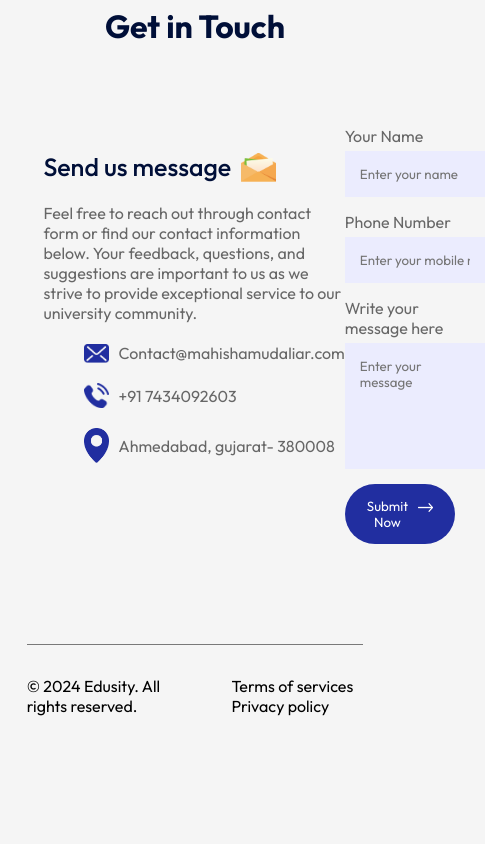
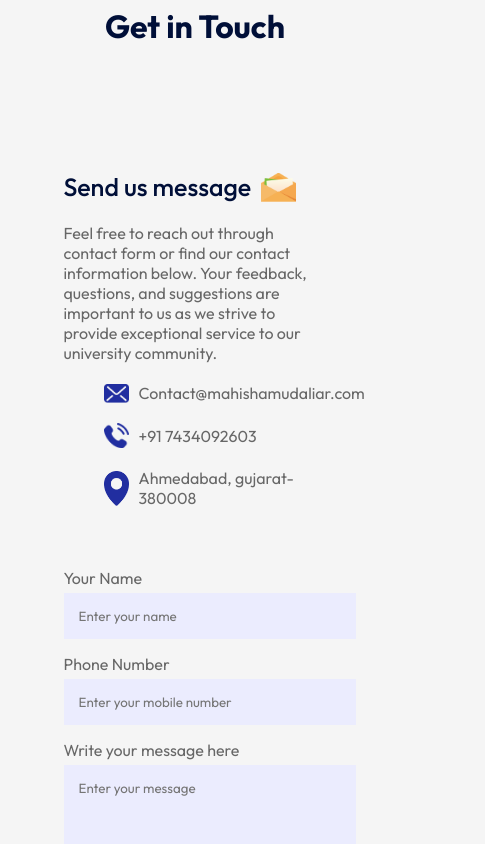
Before and after one commit to mahishamudaliar26/Educity, a React (Vite) app in the folder educity/: page / in a window 390 px wide. Shown: the part 4440-5284 px from the top of the page, 485 px wide, since content can reach past the window. Before the commit the page ends 5197 px from the top, so only its background shows below. Built offline with nearby package versions, Linux system fonts and the light colour scheme.

Commit message:
video player

```diff
--- a/educity/src/components/Contacts/Contact.css
+++ b/educity/src/components/Contacts/Contact.css
@@ -50,3 +50,19 @@
     margin: 20px 0;
 
 }
+
+/* Media Query */
+
+@media(max-width: 700px){
+    .contact{
+      display: block;
+    }
+    .contact-col{
+
+        padding:20px ;
+    }
+}
+
+@media(max-width: 700px){
+
+}
--- a/educity/src/components/Footer/Footer.css
+++ b/educity/src/components/Footer/Footer.css
@@ -11,3 +11,19 @@
     display: inline-block;
     margin-left: 20px;
 }
+
+
+/* Media Query */
+
+@media(max-width: 600px){
+    .footer{
+        display: block;
+        text-align: center;
+    }
+    .footer ul li{
+        max-width: 10px;
+    }
+    .footer ul {
+        margin-top: 10px;
+    }
+}
```
Also changed, not shown: educity/src/components/VideoPlayer/VideoPlayer.jsx (added, +8 -0 lines), educity/src/components/VideoPlayer/VideoPlayer.css (added).
